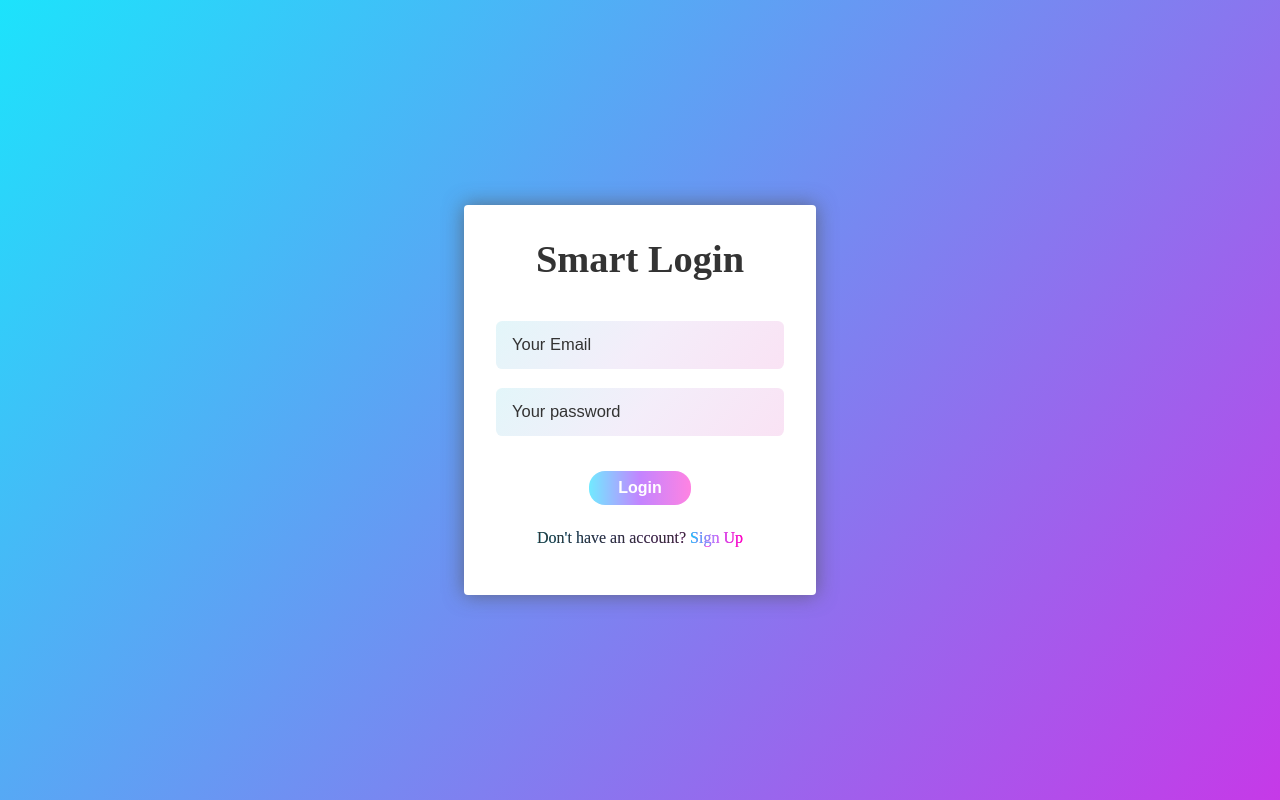
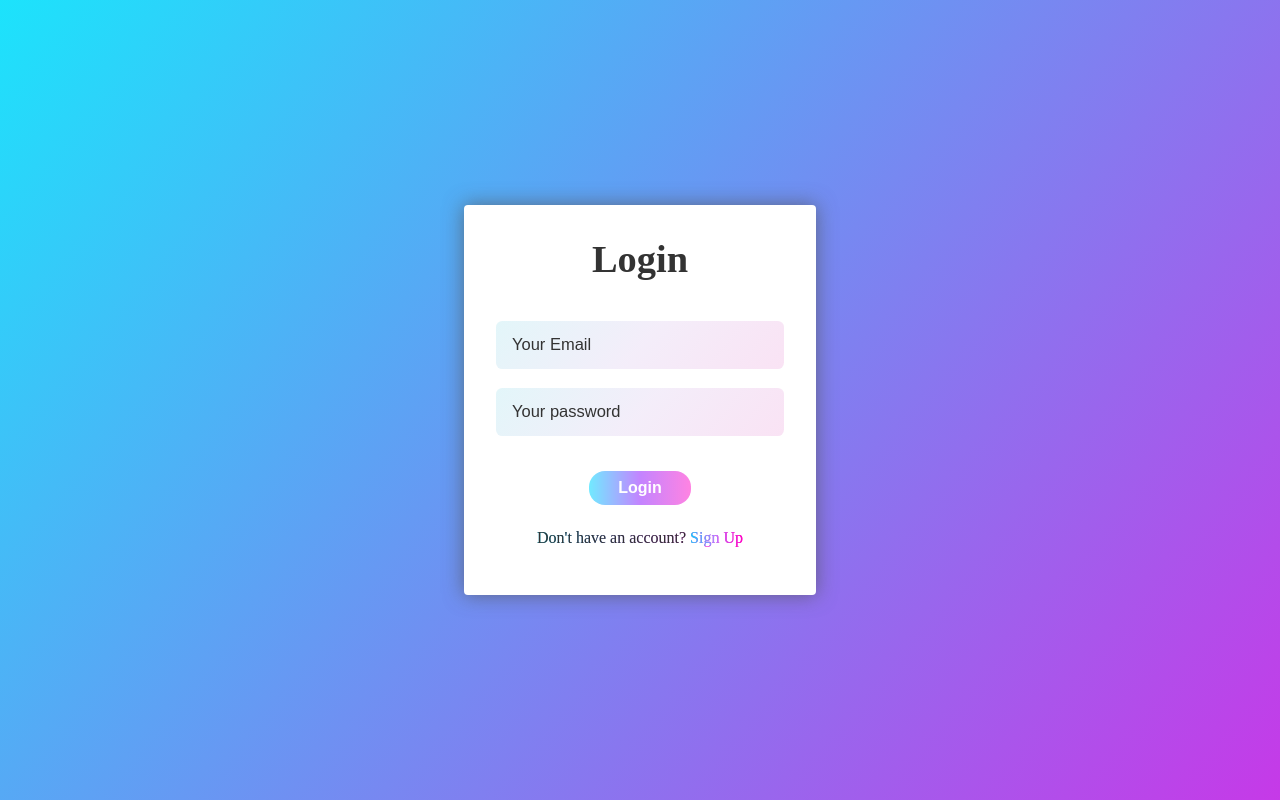
Before and after one commit to yoyo12tech/Smart-Login, a plain HTML site: page login.html in a window 1280 px wide. Drawn offline with Linux system fonts and the light colour scheme; a web font is replaced by a local one.

```diff
--- a/login.html
+++ b/login.html
@@ -15,7 +15,7 @@
 <body>
 
     <form>
-        <h1>Smart Login</h1>
+        <h1>Login</h1>
         <input id="log-email" placeholder="Your Email">
         <input id="log-pass" type="password"  placeholder="Your password">
         <i id="success-icon" class="fa-solid fa-arrows-rotate fa-spin-pulse" style="color: #13c33f;margin-bottom: 5px;"></i>
```
Also changed, not shown: index.html (+1 -1 lines).
